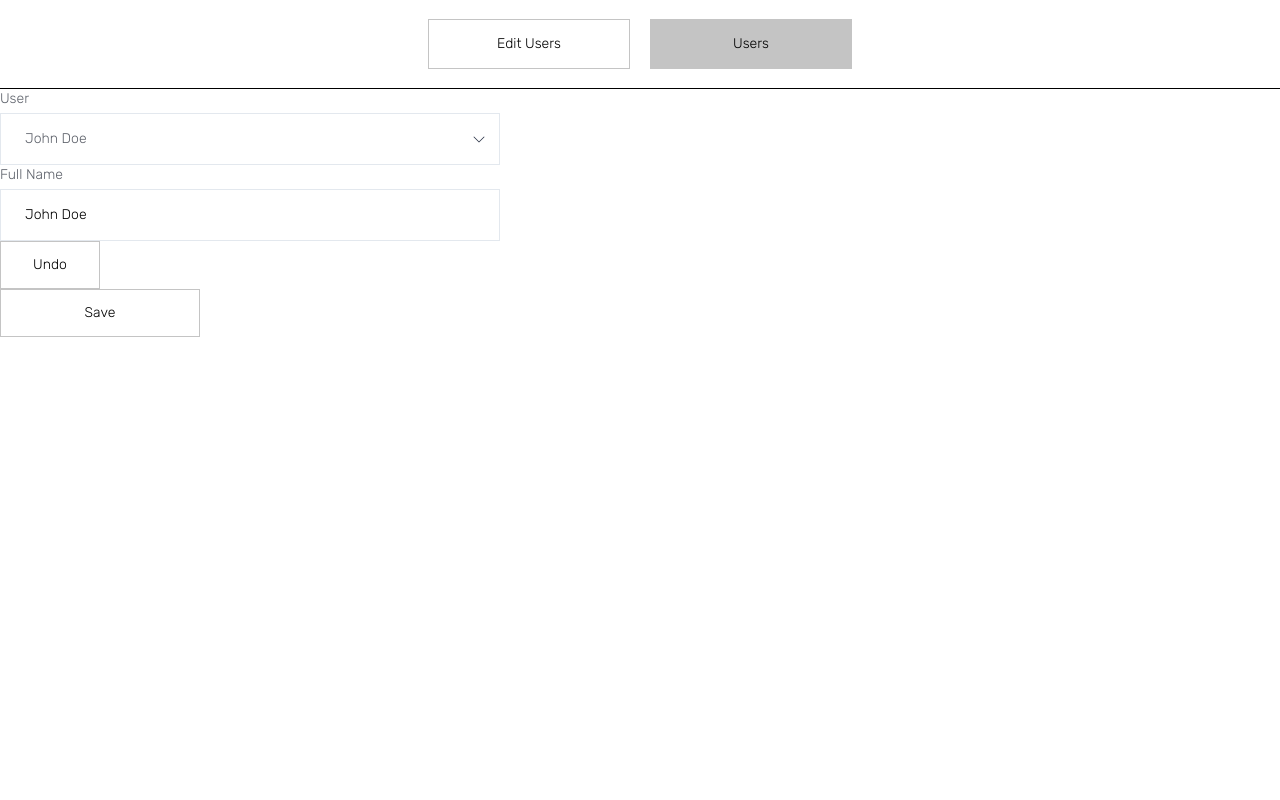
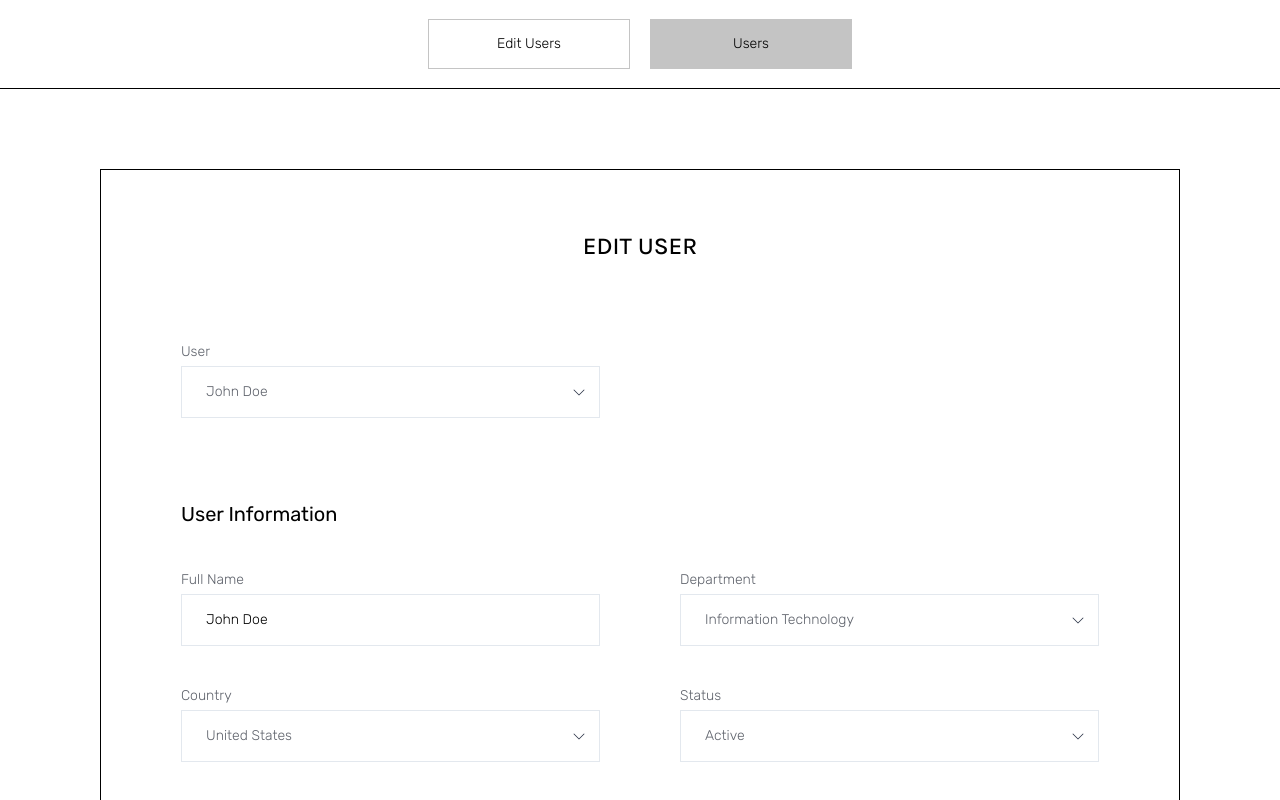
Before and after one commit to Vnyway/test_react, a React (Create React App) app in the folder task/: page /edit in a window 1280 px wide. Shown: the top 800 px of the page. Built offline with nearby package versions, Linux system fonts and the light colour scheme.

Commit message:
сторінка EdidUsers

```diff
--- a/task/src/components/OptionsWithHeading.jsx
+++ b/task/src/components/OptionsWithHeading.jsx
@@ -1,7 +1,14 @@
 import { useState } from "react";
 
-const OptionsWithHeading = ({ heading, values, selected, setSelected }) => {
+const OptionsWithHeading = ({
+  heading,
+  values,
+  selected,
+  setSelected,
+  isObject,
+}) => {
   const [opened, setOpened] = useState(false);
+  if (!isObject) {
     return (
       <div className="options-with-heading">
         <span>{heading}</span>
@@ -20,7 +27,7 @@ const OptionsWithHeading = ({ heading, values, selected, setSelected }) => {
           <div className={`${opened ? "options-opened" : "options-closed"}`}>
             {values.map((option, index) => (
               <div
-              key={option.value || index}
+                key={index}
                 onClick={() => setSelected(option.name)}
                 className="option">
                 {option.name}
@@ -30,6 +37,38 @@ const OptionsWithHeading = ({ heading, values, selected, setSelected }) => {
         </div>
       </div>
     );
+  } else {
+    return (
+      <div className="options-with-heading">
+        <span>{heading}</span>
+        <div onClick={() => setOpened((pv) => !pv)} className="drop-down-menu">
+          <div
+            className={`default-option ${
+              opened ? "default-option-opened" : "default-option-closed"
+            }`}>
+            <p>{selected.name}</p>
+            <img
+              className={opened ? "arrow-opened" : ""}
+              src="./images/arrow.png"
+              alt="open menu"
+            />
+          </div>
+          <div className={`${opened ? "options-opened" : "options-closed"}`}>
+            {values.map((option) => (
+              <div
+                key={option.value}
+                onClick={() =>
+                  setSelected({ name: option.name, value: option.value })
+                }
+                className="option">
+                {option.name}
+              </div>
+            ))}
+          </div>
+        </div>
+      </div>
+    );
+  }
 };
 
 export default OptionsWithHeading;
--- a/task/src/index.css
+++ b/task/src/index.css
@@ -42,13 +42,20 @@ h1 {
   line-height: 32px;
 }
 
+h2 {
+  font-weight: 400;
+  font-size: 20px;
+  line-height: 32px;
+}
+
 .page-wrapper {
   margin: 80px 100px;
   border: var(--primary-color) 1px solid;
   padding: 60px 80px 80px 80px;
   display: flex;
   flex-direction: column;
-  gap: 40px;
+  align-items: center;
+  gap: 80px;
 }
 
 .button-action {
@@ -100,6 +107,7 @@ h1 {
 /* options with headings */
 
 .options-with-heading {
+  flex: 1;
   display: flex;
   flex-direction: column;
   gap: 4px;
@@ -111,7 +119,6 @@ h1 {
   display: flex;
   position: relative;
   flex-direction: column;
-  width: 500px;
 }
 
 .options-with-heading .default-option {
@@ -141,12 +148,14 @@ h1 {
 
 .options-with-heading .options-opened {
   max-height: 200px;
+
   overflow-y: auto;
   position: absolute;
   z-index: 1;
   top: 51px;
   background: #ffffff;
-  width: 498px;
+  left: 0;
+  right: 0;
   scrollbar-width: 4px;
   display: flex;
   flex-direction: column;
@@ -165,11 +174,41 @@ h1 {
 .default-option .option-input {
   outline: none;
   border: none;
+  width: 100%;
 }
 
 .options-with-heading .heading-wrapper {
-  width: 500px;
+  width: 100%;
   display: flex;
   align-items: center;
   justify-content: space-between;
 }
+
+.username-wrapper {
+  width: 100%;
+}
+
+.username-wrapper-wrapper {
+  width: calc(50% - 40px);
+}
+
+.user-info {
+  width: 100%;
+  gap: 40px;
+  display: flex;
+  flex-direction: column;
+}
+
+.user-info .change-info {
+  width: 100%;
+  display: flex;
+  gap: 80px;
+  flex-wrap: wrap;
+}
+
+.buttons-wrapper {
+  width: 100%;
+  display: flex;
+  gap: 20px;
+  justify-content: end;
+}
--- a/task/src/pages/EditUsers.jsx
+++ b/task/src/pages/EditUsers.jsx
@@ -3,37 +3,95 @@ import OptionsWithHeading from "../components/OptionsWithHeading";
 import FieldWithHeading from "../components/FieldWithHeading";
 import { UserContext } from "../context";
 import CustomButton from "../components/CustomButton";
+import { departments, countries, statuses } from "../constants";
 
 const EditUsers = () => {
   const { newUsers, setNewUsers } = useContext(UserContext);
-  const usernames = newUsers.map((user) => ({ name: user.name }));
+
+  // Maintain a state for the usernames array
+  const [usernames, setUsernames] = useState(
+    newUsers.map((user) => ({ name: user.name }))
+  );
+
+  // Current selected user state
+  const [currentUser, setCurrentUser] = useState(newUsers[0]);
   const [selectedUsername, setSelectedUsername] = useState(usernames[0].name);
+
+  // Other state variables
   const [changedUsername, setChangedusername] = useState(selectedUsername);
-  const [error, setError] = useState(false);
-  console.log(newUsers);
+  const [changedDepartment, setChangedDepartment] = useState(
+    currentUser.department
+  );
+  const [changedCountry, setChangedCountry] = useState(currentUser.country);
+  const [changedStatus, setChangedStatus] = useState(currentUser.status);
+  const [error, setError] = useState("");
+
+  // Function to find the user by name
+  const findUser = (name) => {
+    return newUsers.find((user) => user.name === name);
+  };
+
+  // Update dependent states when selectedUsername changes
   useEffect(() => {
-    setChangedusername(selectedUsername);
+    const user = findUser(selectedUsername);
+
+    if (user) {
+      setCurrentUser(user);
+      setChangedusername(user.name);
+      setChangedDepartment(user.department);
+      setChangedCountry(user.country);
+      setChangedStatus(user.status);
+    }
   }, [selectedUsername]);
 
+  // Update usernames list whenever newUsers changes
+  useEffect(() => {
+    setUsernames(newUsers.map((user) => ({ name: user.name })));
+  }, [newUsers]);
+
+  // Reset to default values
   const clearChanges = () => {
-    setChangedusername(selectedUsername);
+    setSelectedUsername(usernames[0].name);
+    setChangedusername(usernames[0].name);
   };
 
+  // Apply changes to the user list
   const applyChanges = () => {
     const updatedUsers = newUsers.map((user) =>
-      user.name === selectedUsername ? { ...user, name: changedUsername } : user
+      user.name === selectedUsername
+        ? {
+            ...user,
+            name: changedUsername,
+            department: changedDepartment,
+            country: changedCountry,
+            status: changedStatus,
+          }
+        : user
     );
+
+    // Update the users in context
     setNewUsers(updatedUsers);
+
+    // Reset selected username and changedUsername after applying changes
+    setSelectedUsername(changedUsername);
   };
 
   return (
-    <div>
+    <main className="page-wrapper">
+      <h1>EDIT USER</h1>
+      <section className="username-wrapper">
+        <div className="username-wrapper-wrapper">
           <OptionsWithHeading
             heading="User"
             values={usernames}
             selected={selectedUsername}
             setSelected={setSelectedUsername}
           />
+        </div>
+      </section>
+      <section className="user-info">
+        <h2>User Information</h2>
+        <div className="change-info">
           <FieldWithHeading
             heading="Full Name"
             defaultValue={selectedUsername}
@@ -43,6 +101,32 @@ const EditUsers = () => {
             error={error}
             setError={setError}
           />
+          <OptionsWithHeading
+            heading="Department"
+            isObject={true}
+            values={departments}
+            selected={changedDepartment}
+            setSelected={setChangedDepartment}
+          />
+        </div>
+        <div className="change-info">
+          <OptionsWithHeading
+            heading="Country"
+            isObject={true}
+            values={countries}
+            selected={changedCountry}
+            setSelected={setChangedCountry}
+          />
+          <OptionsWithHeading
+            heading="Status"
+            isObject={true}
+            values={statuses}
+            selected={changedStatus}
+            setSelected={setChangedStatus}
+          />
+        </div>
+      </section>
+      <div className="buttons-wrapper">
         <CustomButton
           text="Undo"
           onClick={clearChanges}
@@ -56,6 +140,7 @@ const EditUsers = () => {
           size="large"
         />
       </div>
+    </main>
   );
 };
 
```
Lines whose indentation alone changed are shown as unchanged.
